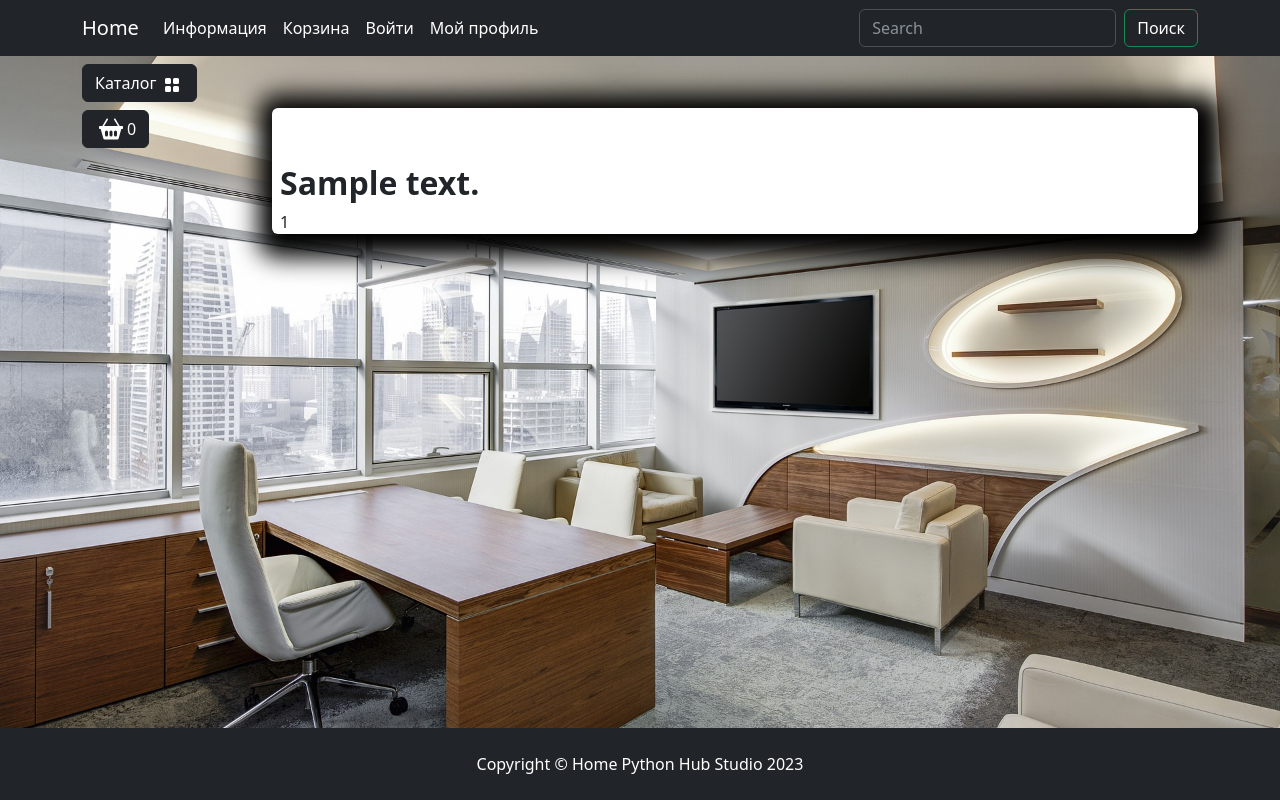
After one commit to belokonovaa/django_firnuture_shope, a Django app: template main/templates/main/info.html in a window 1280 px wide. The commit adds this page. Run offline with Django 3.2, Linux system fonts and the light colour scheme; the template is opened without the code that fills it: most values are stand-ins (such as "Sample title", 1, 10 or a date in 2020); some libraries are stand-ins or nearby versions.

Commit message:
готовы страницы - доставка и контакты

```diff
--- a/main/templates/main/base.html
+++ b/main/templates/main/base.html
@@ -37,9 +37,9 @@
                                 Информация
                             </a>
                             <ul class="dropdown-menu">
-                                <li><a class="dropdown-item  text-white" href="#">Доставка и оплата</a></li>
-                                <li><a class="dropdown-item  text-white" href="#">Контактная информация</a></li>
-                                <li><a class="dropdown-item  text-white" href="{% url 'main:about' %}">Про нас</a></li>
+                                <li><a class="dropdown-item  text-white" href="{% url 'main:delivery' %}">Доставка и оплата</a></li>
+                                <li><a class="dropdown-item  text-white" href="{% url 'main:info' %}">Контактная информация</a></li>
+                                <li><a class="dropdown-item  text-white" href="{% url 'main:about' %}">О нас</a></li>
                             </ul>
                         </li>
                         <li class="nav-item">
--- /dev/null
+++ b/main/templates/main/info.html
@@ -0,0 +1,22 @@
+{% extends 'main/base.html' %}
+{% load static %}
+
+{% block css %}
+    <link rel="stylesheet" href="{% static 'deps/css/my_footer_css.css' %}">
+{% endblock %}
+
+{% block content %}
+    <div class="mt-5 pt-5 bg-white custom-shadow rounded">
+        <h2 class="m-2"><strong>{{ content }}</strong></h2>
+        <p class="m-2"> {{ text_on_page }}</p>
+    </div>
+
+{% endblock %}
+
+{% block footer %}
+    <footer class="py-4 bg-dark">
+        <div class="container">
+            <p class="m-0 text-center text-white">Copyright &copy; Home Python Hub Studio 2023</p>
+        </div>
+    </footer>
+{% endblock %}
--- a/main/urls.py
+++ b/main/urls.py
@@ -1,10 +1,12 @@
 from django.urls import path
 
-from main.views import index, about
+from main.views import index, about, delivery, information
 
 app_name = 'main'
 
 urlpatterns = [
     path('', index, name='index'),
     path('about/', about, name='about'),
+    path('delivery/', delivery, name='delivery'),
+    path('information/', information, name='info'),
 ]
```
Also changed, not shown: main/templates/main/delivery.html (added, +22 -0 lines), main/views.py (+24 -1 lines).
